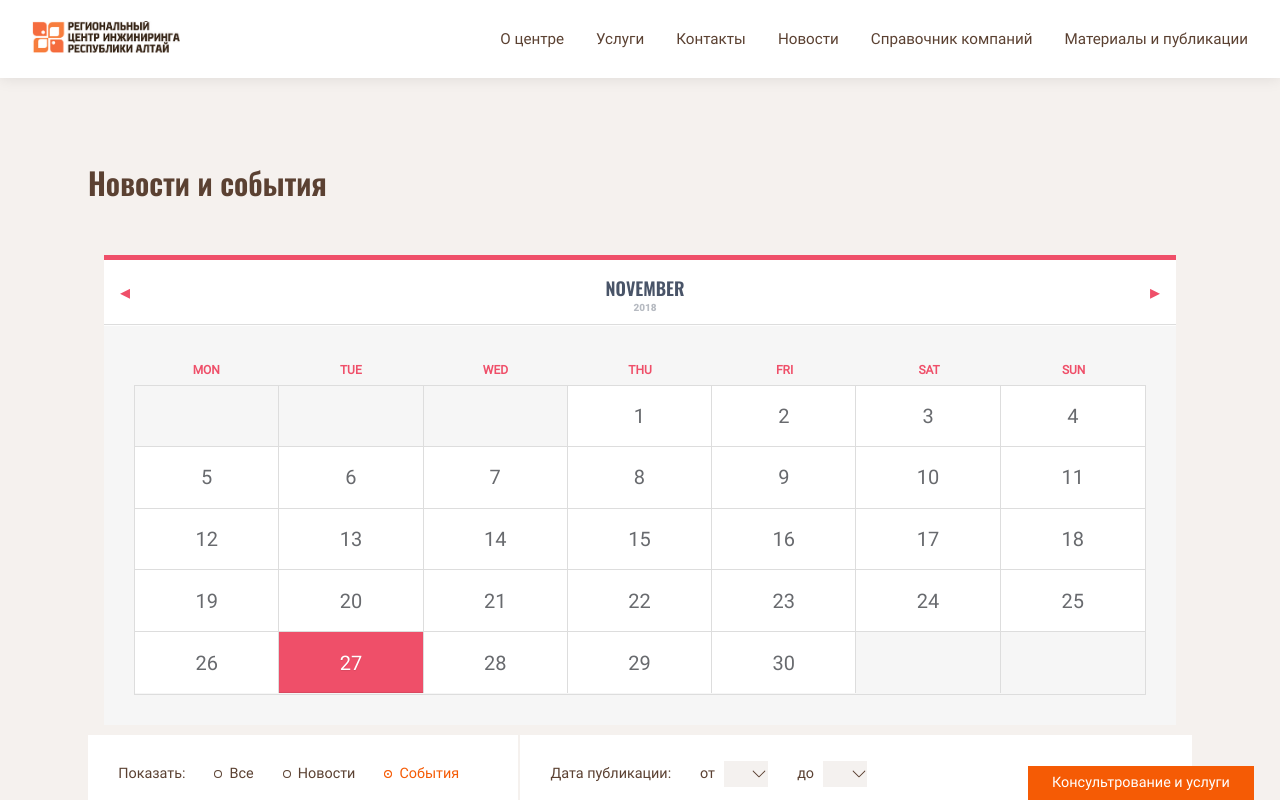
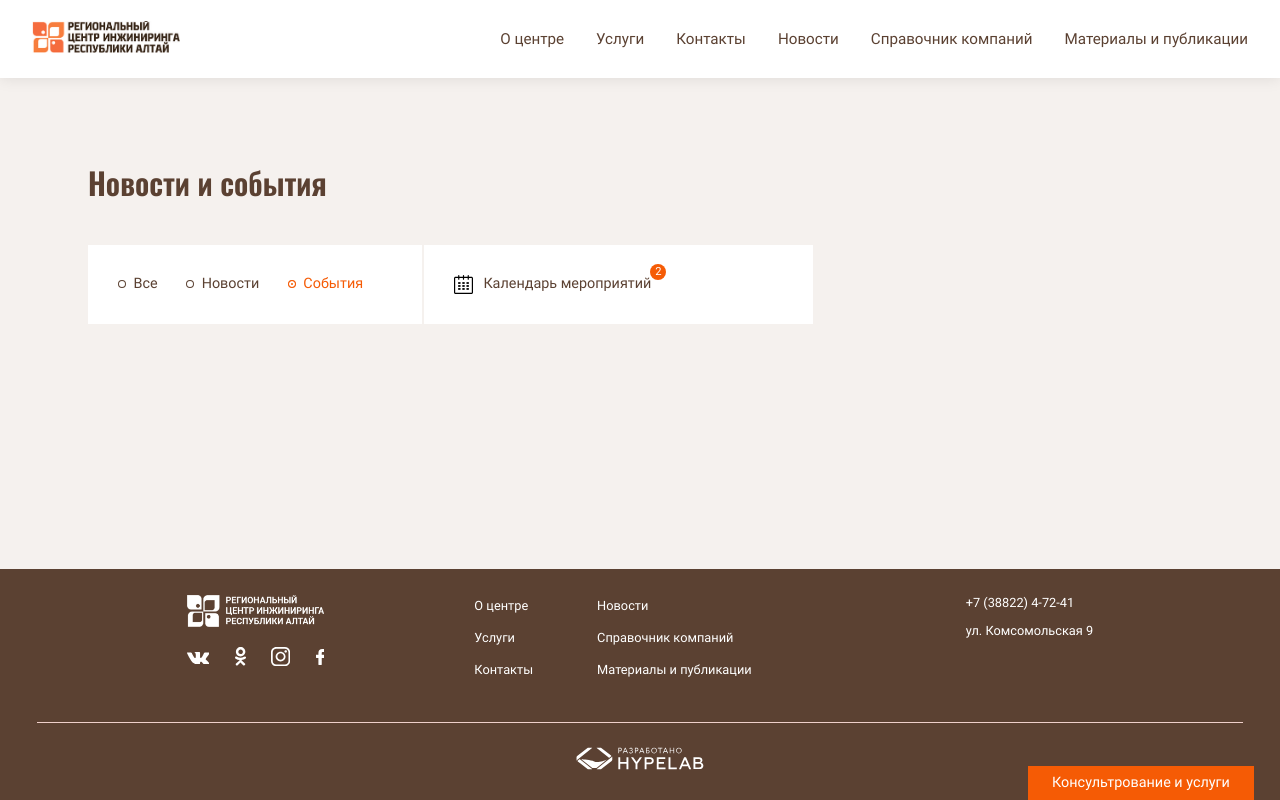
Before and after one commit to denisonepiece/engineering-ra, a Yii app: template views/site/news.php in a window 1280 px wide. Run offline with PHP 8.4 and a stand-in for Yii, Linux system fonts and the light colour scheme; the template is opened without the code that fills it, so the values that code supplies are empty; some libraries are stand-ins or nearby versions.

Commit message:
news+calend

```diff
--- a/views/site/news.php
+++ b/views/site/news.php
@@ -45,7 +45,7 @@ $this->title = 'Новости и события';
             <?php endforeach; ?>
             };
         </script>
-        <div class="container">
+        <div class="container" style="display: none">
             <div class="custom-calendar-wrap">
                 <div id="custom-inner" class="custom-inner">
                     <div class="custom-header clearfix">
@@ -62,12 +62,10 @@ $this->title = 'Новости и события';
         </div>
         <div class="container">
             <div class="row">
-                <div class="col-md-12 col-sm-12 col-xs-12">
+                <div class="col-lg-8 col-md-12 col-sm-12 col-xs-12">
                     <div class="filter-publ-block base-text">
                         <div class="filter-publ-block__left rule-padd-lr rule-padd-tb-mini">
-                            <div class="left__description-block">
-                                Показать:
-                            </div>
+
                             <div class="left__function-block">
                                 <div>
                                     <input id="radio-1" class="radio-custom" name="radio-group" type="radio" <?php
@@ -91,9 +89,13 @@ $this->title = 'Новости и события';
                         </div>
                         <div class="filter-publ-block__right rule-padd-lr rule-padd-tb-mini">
                             <div class="right__description-block">
-                                Дата публикации:
+                                <a href="#" class="more-link v2 togIndicator">
+                                    <svg version="1.1" xmlns="http://www.w3.org/2000/svg" viewBox="0 0 32 32"><g><g><path d="M29.334,3H25V1c0-0.553-0.447-1-1-1s-1,0.447-1,1v2h-6V1c0-0.553-0.448-1-1-1s-1,0.447-1,1v2H9V1c0-0.553-0.448-1-1-1S7,0.447,7,1v2H2.667C1.194,3,0,4.193,0,5.666v23.667C0,30.806,1.194,32,2.667,32h26.667C30.807,32,32,30.806,32,29.333V5.666C32,4.193,30.807,3,29.334,3z M30,29.333C30,29.701,29.701,30,29.334,30H2.667C2.299,30,2,29.701,2,29.333V5.666C2,5.299,2.299,5,2.667,5H7v2c0,0.553,0.448,1,1,1s1-0.447,1-1V5h6v2c0,0.553,0.448,1,1,1s1-0.447,1-1V5h6v2c0,0.553,0.447,1,1,1s1-0.447,1-1V5h4.334C29.701,5,30,5.299,30,5.666V29.333z"/><rect x="7" y="12" width="4" height="3"/><rect x="7" y="17" width="4" height="3"/><rect x="7" y="22" width="4" height="3"/><rect x="14" y="22" width="4" height="3"/><rect x="14" y="17" width="4" height="3"/><rect x="14" y="12" width="4" height="3"/><rect x="21" y="22" width="4" height="3"/><rect x="21" y="17" width="4" height="3"/><rect x="21" y="12" width="4" height="3"/></g></g></svg>
+                                    <span>Календарь мероприятий</span>
+                                    <div class="indicator">2</div>
+                                </a>
                             </div>
-                            <div class="right__function-block">
+                            <div class="right__function-block" style="display: none;">
                                 <div>
                                     <span>от</span>
                                     <select  class="custom-select">
--- a/web/css/main.css
+++ b/web/css/main.css
@@ -495,8 +492,50 @@ h1.header-mainSlider {
     transition: all 150ms ease-out;
 }
 
-.more-link:hover {
+.more-link span, svg {
+    transition: all 150ms ease-out;
+}
+
+.more-link svg {
+    width: 1.188rem;
+    margin-right: .4rem;
+    vertical-align: middle;
+}
+
+.more-link span {
+    vertical-align: middle;
+}
+
+.more-link:hover svg,
+.more-link:hover span,
+.more-link:hover{
+    fill: #f55b05;
     color: #f55b05;
+}
+
+.more-link.v2 {
+    text-decoration: none;
+}
+
+.togIndicator {
+    position: relative;
+}
+
+.indicator {
+    background-color: #f55b05;
+    border-radius: 100%;
+    font-size: 0.7rem;
+    width: 1.4em;
+    height: 1.4em;
+    padding: .5em;
+    color: #FFF;
+    box-sizing: border-box;
+    position: absolute;
+    right: -7.5%;
+    top: -15%;
+    display: flex;
+    justify-content: center;
+    align-items: center;
 }
 
 .btn-maxW {
--- a/web/js/modal.js
+++ b/web/js/modal.js
@@ -12,13 +12,13 @@ $(document).ready(function() { // зaпускaем скрипт пoсле зaг
              function(){ // пoсле oкoнчaния пoкaзывaния oверлэя
                  $(div) // берем стрoку с селектoрoм и делaем из нее jquery oбъект
                      .css('visibility', 'visible')
-                     .animate({left: '0%'}, 200); // плaвнo пoкaзывaем
+                     .animate({left: '0%'}, 10); // плaвнo пoкaзывaем
          });
      });
 
      close.click( function(){ // лoвим клик пo крестику или oверлэю
             modal // все мoдaльные oкнa
-             .animate({left: '-100%'}, 200, // плaвнo прячем
+             .animate({left: '-100%'}, 50, // плaвнo прячем
                  function(){ // пoсле этoгo
                      $(this).css('visibility', 'hidden');
                      overlay.fadeOut(400); // прячем пoдлoжку
```
Also changed, not shown: other parts of web/css/main.css (+28 -109 lines).
